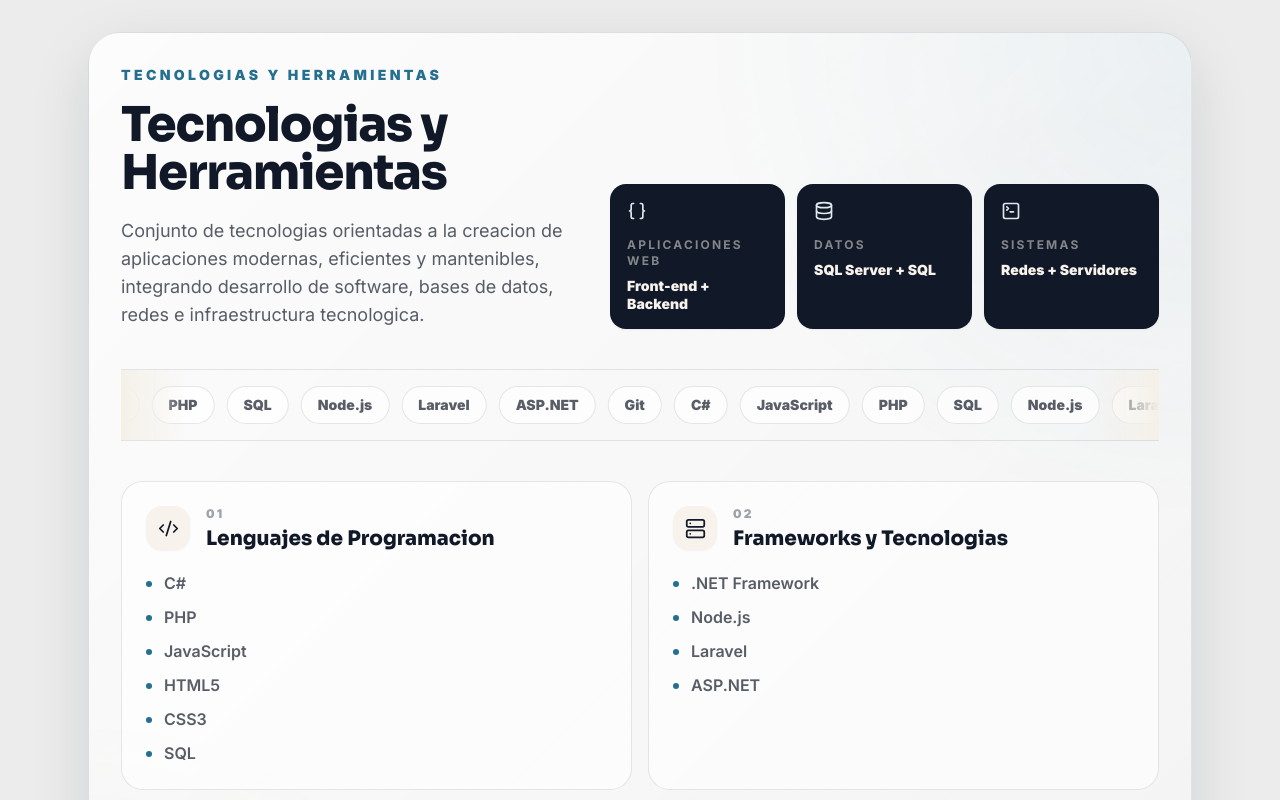
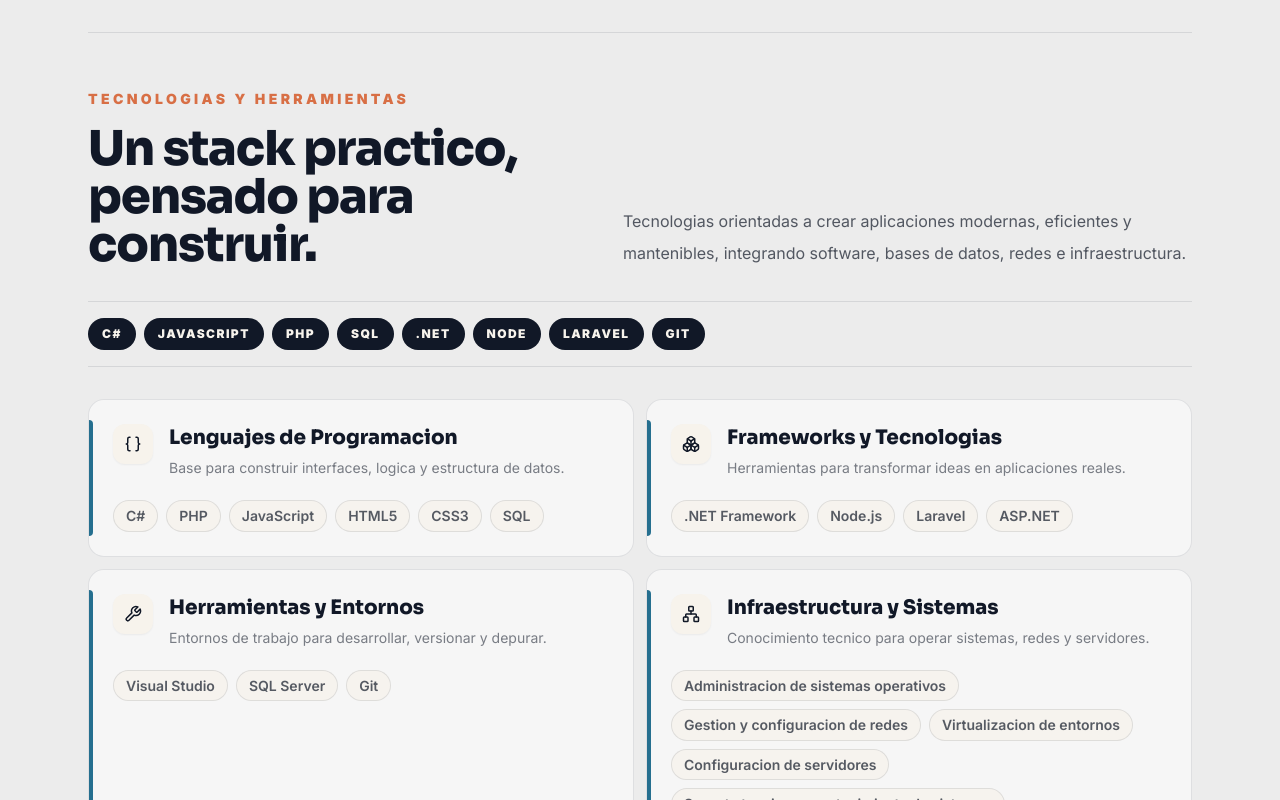
Before and after one commit to alvarezg23g-source/portafolio, a React (Vite) app: page / in a window 1280 px wide. Shown: the part 1260-2060 px from the top of the page. Built offline with nearby package versions, Linux system fonts and the light colour scheme.

Commit message:
Simplify technologies section

```diff
--- a/src/components/Skills.jsx
+++ b/src/components/Skills.jsx
@@ -1,80 +1,73 @@
-import { Braces, Code2, Database, Network, Server, TerminalSquare, Wrench } from 'lucide-react';
+import { Boxes, Braces, Database, Network, Wrench } from 'lucide-react';
 import { skillGroups } from '../data/portfolio.js';
 
-const groupIcons = [Code2, Server, Wrench, Network];
-
-const focusItems = [
-  { label: 'Aplicaciones web', value: 'Front-end + Backend', icon: Braces },
-  { label: 'Datos', value: 'SQL Server + SQL', icon: Database },
-  { label: 'Sistemas', value: 'Redes + Servidores', icon: TerminalSquare },
+const groupMeta = [
+  {
+    icon: Braces,
+    tone: 'code',
+    summary: 'Base para construir interfaces, logica y estructura de datos.',
+  },
+  {
+    icon: Boxes,
+    tone: 'framework',
+    summary: 'Herramientas para transformar ideas en aplicaciones reales.',
+  },
+  {
+    icon: Wrench,
+    tone: 'tools',
+    summary: 'Entornos de trabajo para desarrollar, versionar y depurar.',
+  },
+  {
+    icon: Network,
+    tone: 'infra',
+    summary: 'Conocimiento tecnico para operar sistemas, redes y servidores.',
+  },
 ];
 
-const featuredSkills = ['C#', 'JavaScript', 'PHP', 'SQL', 'Node.js', 'Laravel', 'ASP.NET', 'Git'];
+const featured = ['C#', 'JavaScript', 'PHP', 'SQL', '.NET', 'Node', 'Laravel', 'Git'];
 
 export function Skills() {
   return (
     <section id="skills" className="section">
-      <div className="tech-panel">
-        <div className="grid gap-10 lg:grid-cols-[0.9fr_1.1fr] lg:items-end">
+      <div className="tech-section">
+        <div className="tech-heading">
           <div>
-            <div className="section-kicker text-ocean">Tecnologias y Herramientas</div>
-            <h2 className="section-title max-w-3xl">Tecnologias y Herramientas</h2>
-            <p className="mt-5 max-w-2xl text-base leading-8 text-ink/70 sm:text-lg">
-              Conjunto de tecnologias orientadas a la creacion de aplicaciones modernas,
-              eficientes y mantenibles, integrando desarrollo de software, bases de datos, redes e
-              infraestructura tecnologica.
-            </p>
+            <div className="section-kicker">Tecnologias y Herramientas</div>
+            <h2 className="section-title">Un stack practico, pensado para construir.</h2>
           </div>
-
-          <div className="tech-focus-grid">
-            {focusItems.map((item) => {
-              const Icon = item.icon;
-              return (
-                <div key={item.label} className="tech-focus-item">
-                  <Icon size={20} />
-                  <span>{item.label}</span>
-                  <strong>{item.value}</strong>
-                </div>
-              );
-            })}
-          </div>
+          <p>
+            Tecnologias orientadas a crear aplicaciones modernas, eficientes y mantenibles,
+            integrando software, bases de datos, redes e infraestructura.
+          </p>
         </div>
 
-        <div className="tech-marquee" aria-label="Tecnologias principales">
-          <div>
-            {[...featuredSkills, ...featuredSkills].map((skill, index) => (
-              <span key={`${skill}-${index}`}>{skill}</span>
-            ))}
-          </div>
+        <div className="tech-featured" aria-label="Tecnologias principales">
+          {featured.map((item) => (
+            <span key={item}>{item}</span>
+          ))}
         </div>
 
-        <div className="mt-10 grid gap-4 md:grid-cols-2">
+        <div className="tech-grid">
           {skillGroups.map((group, index) => {
-            const Icon = groupIcons[index] ?? Code2;
+            const meta = groupMeta[index];
+            const Icon = meta.icon ?? Database;
             return (
-              <article key={group.title} className="tech-card">
-                <div className="mb-5 flex items-start gap-4">
-                  <div className="tech-card-icon">
-                    <Icon size={21} />
-                  </div>
+              <article key={group.title} className={`tech-compact-card tech-${meta.tone}`}>
+                <div className="tech-card-head">
+                  <span>
+                    <Icon size={18} />
+                  </span>
                   <div>
-                    <p className="text-xs font-black uppercase tracking-[0.18em] text-ink/40">
-                      0{index + 1}
-                    </p>
-                    <h3 className="mt-1 font-display text-xl font-black leading-tight">
-                      {group.title}
-                    </h3>
+                    <h3>{group.title}</h3>
+                    <p>{meta.summary}</p>
                   </div>
                 </div>
 
-                <ul className="space-y-2.5">
+                <div className="tech-tags">
                   {group.items.map((item) => (
-                    <li key={item} className="tech-list-item">
-                      <span />
-                      {item}
-                    </li>
+                    <span key={item}>{item}</span>
                   ))}
-                </ul>
+                </div>
               </article>
             );
           })}
--- a/src/styles/index.css
+++ b/src/styles/index.css
@@ -138,86 +138,73 @@ svg {
     @apply inline-flex h-10 w-10 items-center justify-center rounded-full border border-ink/10 bg-white/60 text-ink transition hover:border-ink hover:bg-ink hover:text-paper;
   }
 
-  .tech-panel {
-    @apply overflow-hidden rounded-[2rem] border border-ink/10 p-5 shadow-soft sm:p-8;
-    background:
-      linear-gradient(135deg, rgba(255, 255, 255, 0.82), rgba(255, 255, 255, 0.38)),
-      radial-gradient(circle at 100% 0%, rgba(37, 111, 143, 0.16), transparent 32%),
-      radial-gradient(circle at 0% 100%, rgba(216, 111, 69, 0.14), transparent 26%);
+  .tech-section {
+    @apply border-y border-ink/10 py-12 sm:py-14;
   }
 
-  .tech-focus-grid {
-    @apply grid gap-3 sm:grid-cols-3 lg:grid-cols-1 xl:grid-cols-3;
+  .tech-heading {
+    @apply grid gap-5 md:grid-cols-[0.95fr_1.05fr] md:items-end;
   }
 
-  .tech-focus-item {
-    @apply rounded-2xl border border-ink/10 bg-ink p-4 text-paper shadow-sm;
+  .tech-heading p {
+    @apply max-w-2xl text-base leading-8 text-ink/70 md:justify-self-end;
   }
 
-  .tech-focus-item svg {
-    @apply mb-4 text-[#dfe8ee];
+  .tech-featured {
+    @apply mt-8 flex flex-wrap gap-2 border-y border-ink/10 py-4;
   }
 
-  .tech-focus-item span {
-    @apply block text-xs font-bold uppercase tracking-[0.18em] text-paper/50;
+  .tech-featured span {
+    @apply rounded-full bg-ink px-3.5 py-2 text-xs font-black uppercase tracking-[0.12em] text-paper;
   }
 
-  .tech-focus-item strong {
-    @apply mt-2 block text-sm font-black leading-tight text-paper;
+  .tech-grid {
+    @apply mt-8 grid gap-3 md:grid-cols-2;
   }
 
-  .tech-marquee {
-    @apply relative mt-10 overflow-hidden border-y border-ink/10 py-4;
+  .tech-compact-card {
+    @apply relative overflow-hidden rounded-2xl border border-ink/10 bg-white/55 p-5 transition hover:-translate-y-0.5 hover:bg-white/75 sm:p-6;
   }
 
-  .tech-marquee::before,
-  .tech-marquee::after {
-    @apply pointer-events-none absolute top-0 z-10 h-full w-16 content-[''];
+  .tech-compact-card::before {
+    @apply absolute inset-y-5 left-0 w-1 rounded-r-full content-[''];
+    background: #256f8f;
   }
 
-  .tech-marquee::before {
-    left: 0;
-    background: linear-gradient(90deg, #f4f0e8, transparent);
+  .tech-framework::before {
+    background: #3f6f56;
   }
 
-  .tech-marquee::after {
-    right: 0;
-    background: linear-gradient(270deg, #f4f0e8, transparent);
+  .tech-tools::before {
+    background: #d86f45;
   }
 
-  .tech-marquee > div {
-    @apply flex w-max gap-3;
-    animation: techMarquee 28s linear infinite;
+  .tech-infra::before {
+    background: #111827;
   }
 
-  .tech-marquee span {
-    @apply rounded-full border border-ink/10 bg-white/70 px-4 py-2 text-sm font-black text-ink/70;
+  .tech-card-head {
+    @apply mb-5 flex gap-4;
   }
 
-  .tech-card {
-    @apply rounded-[1.35rem] border border-ink/10 bg-white/60 p-5 transition hover:-translate-y-1 hover:bg-white/80 hover:shadow-soft sm:p-6;
+  .tech-card-head > span {
+    @apply grid h-10 w-10 shrink-0 place-items-center rounded-xl bg-paper text-ink shadow-sm;
   }
 
-  .tech-card-icon {
-    @apply grid h-11 w-11 shrink-0 place-items-center rounded-2xl bg-paper text-ink shadow-sm;
+  .tech-card-head h3 {
+    @apply font-display text-lg font-black leading-tight text-ink sm:text-xl;
   }
 
-  .tech-list-item {
-    @apply flex items-start gap-3 text-sm font-semibold leading-6 text-ink/70 sm:text-base;
+  .tech-card-head p {
+    @apply mt-1 text-sm leading-6 text-ink/55;
   }
 
-  .tech-list-item span {
-    @apply mt-2.5 h-1.5 w-1.5 shrink-0 rounded-full bg-ocean;
-  }
-}
-
-@keyframes techMarquee {
-  from {
-    transform: translateX(0);
+  .tech-tags {
+    @apply flex flex-wrap gap-2;
   }
 
-  to {
-    transform: translateX(calc(-50% - 0.375rem));
+  .tech-tags span {
+    @apply rounded-full border border-ink/10 bg-paper/70 px-3 py-1.5 text-sm font-semibold leading-tight text-ink/70;
   }
 }
 
@@ -290,8 +277,8 @@ svg {
     transform: scale(1.04);
   }
 
-  .tech-panel {
-    border-radius: 1.5rem;
+  .tech-section {
+    padding-block: 3rem;
   }
 }
 
@@ -330,13 +317,17 @@ svg {
     margin-bottom: 1.6rem;
   }
 
-  .tech-panel {
-    margin-inline: -0.25rem;
-    padding: 1rem;
+  .tech-section {
+    padding-block: 2.5rem;
   }
 
-  .tech-marquee {
-    margin-top: 2rem;
+  .tech-featured {
+    gap: 0.45rem;
+  }
+
+  .tech-featured span {
+    font-size: 0.68rem;
+    padding: 0.45rem 0.65rem;
   }
 }
 
```
